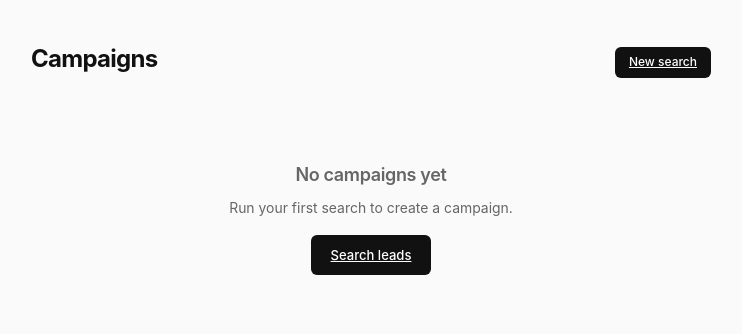
After one commit to lauravimes/leadblitz-deploy, a FastAPI app: template app/templates/pages/campaigns.html in a window 1280 px wide. The commit adds this page. Shown: the top 334 px of the page, without its empty margins (269-1011 px from the left). Run offline with FastAPI, Linux system fonts and the light colour scheme; the template is opened without the code that fills it, so the values that code supplies are empty.

Commit message:
Collapse nav into Tools dropdown, add clickable stats and campaigns page
Restructure nav bar from 9 flat items to a Tools dropdown (Dashboard,
Search, Leads, Email, SMS) plus top-level Credits, Settings, Admin,
Logout. Make Total Leads, Scored, and Campaigns dashboard stats into
clickable navigation links. Add scored=1 query filter to leads route.
Create dedicated /campaigns page with lead counts per campaign.

Co-Authored-By: Claude Opus 4.6 <noreply@anthropic.com>

```diff
--- a/app/templates/base.html
+++ b/app/templates/base.html
@@ -17,11 +17,18 @@
         <span></span><span></span><span></span>
       </button>
       <div class="nav-links" id="nav-menu">
-        <a href="/dashboard" class="{{ 'active' if active_page == 'dashboard' }}">Dashboard</a>
-        <a href="/search" class="{{ 'active' if active_page == 'search' }}">Search</a>
-        <a href="/leads" class="{{ 'active' if active_page == 'leads' }}">Leads</a>
-        <a href="/email" class="{{ 'active' if active_page == 'email' }}">Email</a>
-        <a href="/sms" class="{{ 'active' if active_page == 'sms' }}">SMS</a>
+        <div class="nav-dropdown">
+          <button class="nav-dropdown-toggle {{ 'active' if active_page in ['dashboard','search','leads','email','sms','campaigns'] }}" type="button">
+            Tools <span class="caret">▾</span>
+          </button>
+          <div class="nav-dropdown-menu">
+            <a href="/dashboard" class="{{ 'active' if active_page == 'dashboard' }}">Dashboard</a>
+            <a href="/search" class="{{ 'active' if active_page == 'search' }}">Search</a>
+            <a href="/leads" class="{{ 'active' if active_page == 'leads' }}">Leads</a>
+            <a href="/email" class="{{ 'active' if active_page == 'email' }}">Email</a>
+            <a href="/sms" class="{{ 'active' if active_page == 'sms' }}">SMS</a>
+          </div>
+        </div>
         <a href="/credits" class="{{ 'active' if active_page == 'credits' }}">
           Credits <span class="credit-badge" id="nav-credits" hx-get="/api/credits/balance" hx-trigger="load" hx-swap="innerHTML">—</span>
         </a>
@@ -38,5 +45,20 @@
       {% block content %}{% endblock %}
     </div>
   </main>
+
+  <script>
+  (function(){
+    var toggle = document.querySelector('.nav-dropdown-toggle');
+    var menu = toggle && toggle.parentElement;
+    if(!toggle) return;
+    toggle.addEventListener('click', function(e){
+      e.stopPropagation();
+      menu.classList.toggle('open');
+    });
+    document.addEventListener('click', function(e){
+      if(!menu.contains(e.target)) menu.classList.remove('open');
+    });
+  })();
+  </script>
 </body>
 </html>
--- /dev/null
+++ b/app/templates/pages/campaigns.html
@@ -0,0 +1,32 @@
+{% extends "base.html" %}
+{% block title %}Campaigns — LeadBlitz{% endblock %}
+
+{% block content %}
+<div class="section-header">
+  <h1>Campaigns</h1>
+  <a href="/search" class="btn btn-primary btn-sm">New search</a>
+</div>
+
+{% if campaigns %}
+<div class="card" style="padding:0">
+  {% for row in campaigns %}
+  <a href="/leads?campaign_id={{ row.campaign.id }}" class="campaign-row">
+    <div class="campaign-info">
+      <span class="campaign-name">{{ row.campaign.business_type }}</span>
+      <span class="subtext">in {{ row.campaign.location }}</span>
+    </div>
+    <div class="campaign-meta">
+      <span class="score score-none">{{ row.lead_count }} lead{{ 's' if row.lead_count != 1 }}</span>
+      <span class="subtext">{{ row.campaign.created_at.strftime('%b %d, %Y') }}</span>
+    </div>
+  </a>
+  {% endfor %}
+</div>
+{% else %}
+<div class="empty-state">
+  <h2>No campaigns yet</h2>
+  <p>Run your first search to create a campaign.</p>
+  <a href="/search" class="btn btn-primary" style="margin-top:16px">Search leads</a>
+</div>
+{% endif %}
+{% endblock %}
```
Also changed, not shown: app/routers/pages.py (+28 -0 lines), app/static/style.css (+45 -0 lines), app/templates/partials/stats_cards.html (+6 -6 lines).
